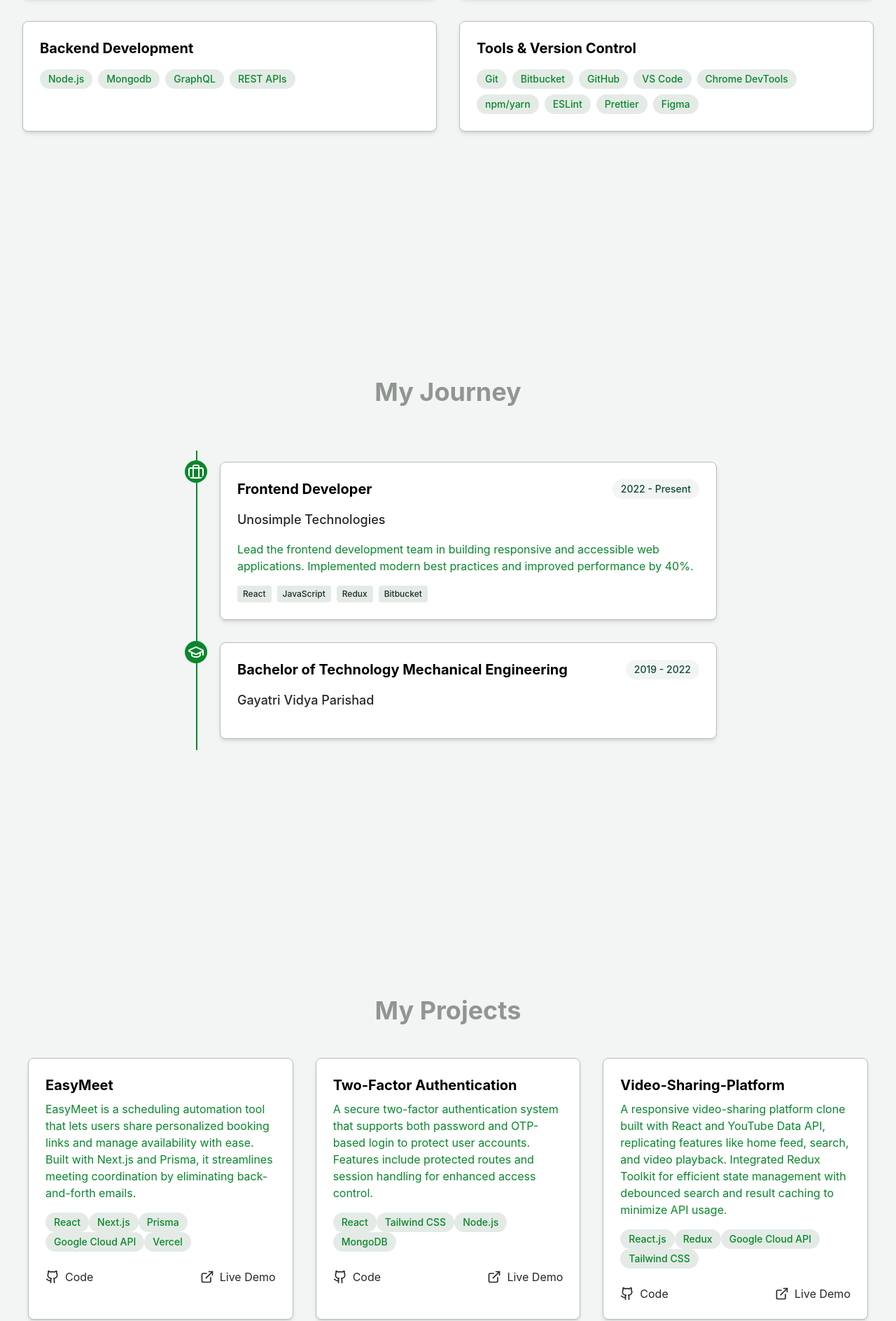
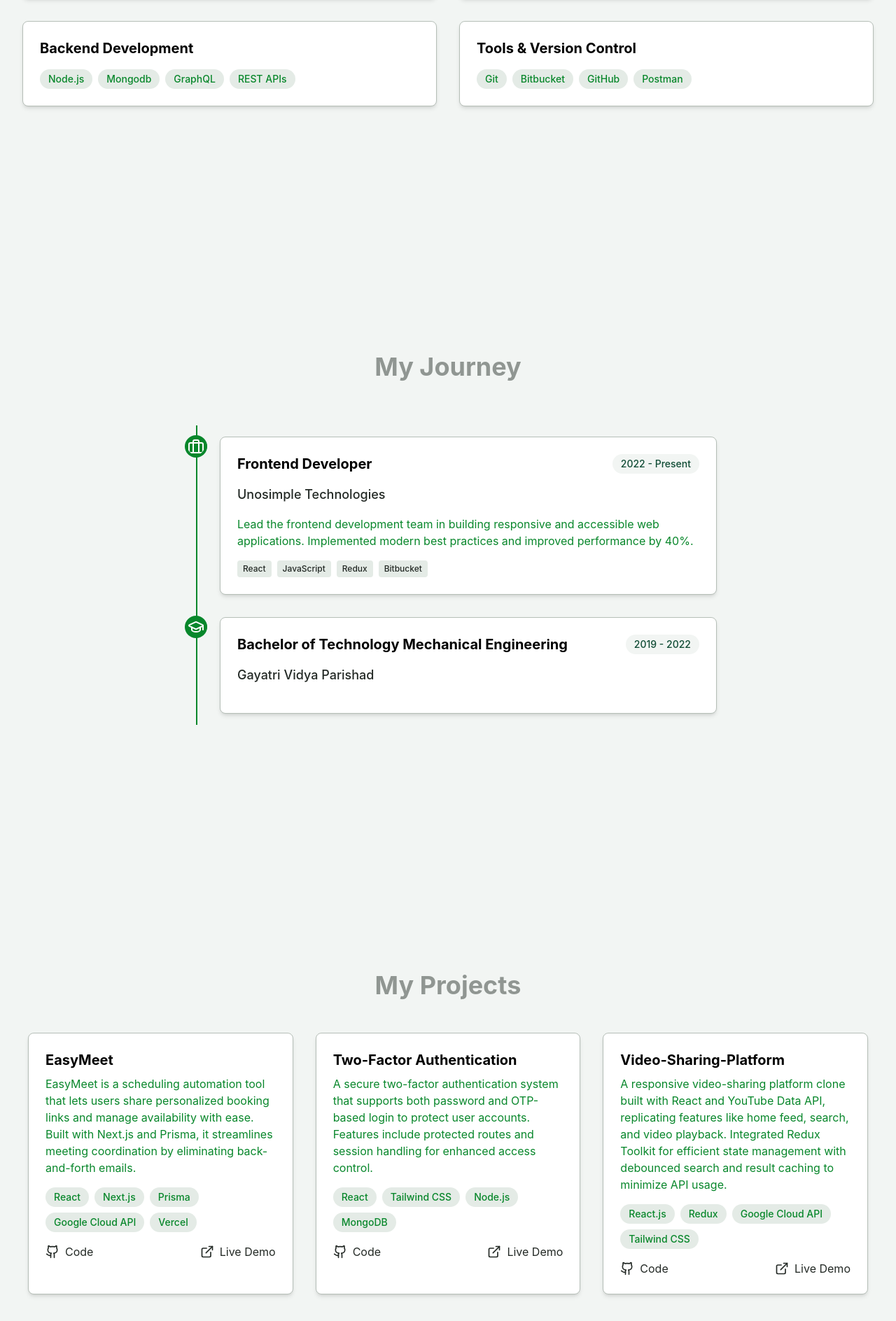
Before and after one commit to saijamii/portfolio, a React (Vite) app: page / in a window 1280 px wide. Shown: the part 2294-4182 px from the top of the page at 70% size. Built offline with nearby package versions, Linux system fonts and the light colour scheme.

Commit message:
final changes

```diff
--- a/src/components/Sections/Contact.jsx
+++ b/src/components/Sections/Contact.jsx
@@ -32,8 +32,8 @@ export const Contact = forwardRef((props, ref) => {
       const userID = import.meta.env.VITE_PUBLIC_KEY;
 
       const templateParams = {
-        from_name: formData.name,
-        from_email: formData.email,
+        name: formData.name,
+        email: formData.email,
         subject: formData.subject,
         message: formData.message,
       };
--- a/src/components/Sections/Projects.jsx
+++ b/src/components/Sections/Projects.jsx
@@ -72,7 +72,7 @@ export const Projects = forwardRef((props, ref) => {
                   {project.description}
                 </p>
 
-                <div className="flex flex-wrap  mb-6">
+                <div className="flex flex-wrap gap-2">
                   {project.technologies.map((tech, techIndex) => (
                     <span
                       key={techIndex}
--- a/src/components/Sections/Skills.jsx
+++ b/src/components/Sections/Skills.jsx
@@ -38,12 +38,7 @@ export const Skills = forwardRef((props, ref) => {
         'Git',
         'Bitbucket',
         'GitHub',
-        'VS Code',
-        'Chrome DevTools',
-        'npm/yarn',
-        'ESLint',
-        'Prettier',
-        'Figma'
+        'Postman',
       ]
     },
   ];
```
